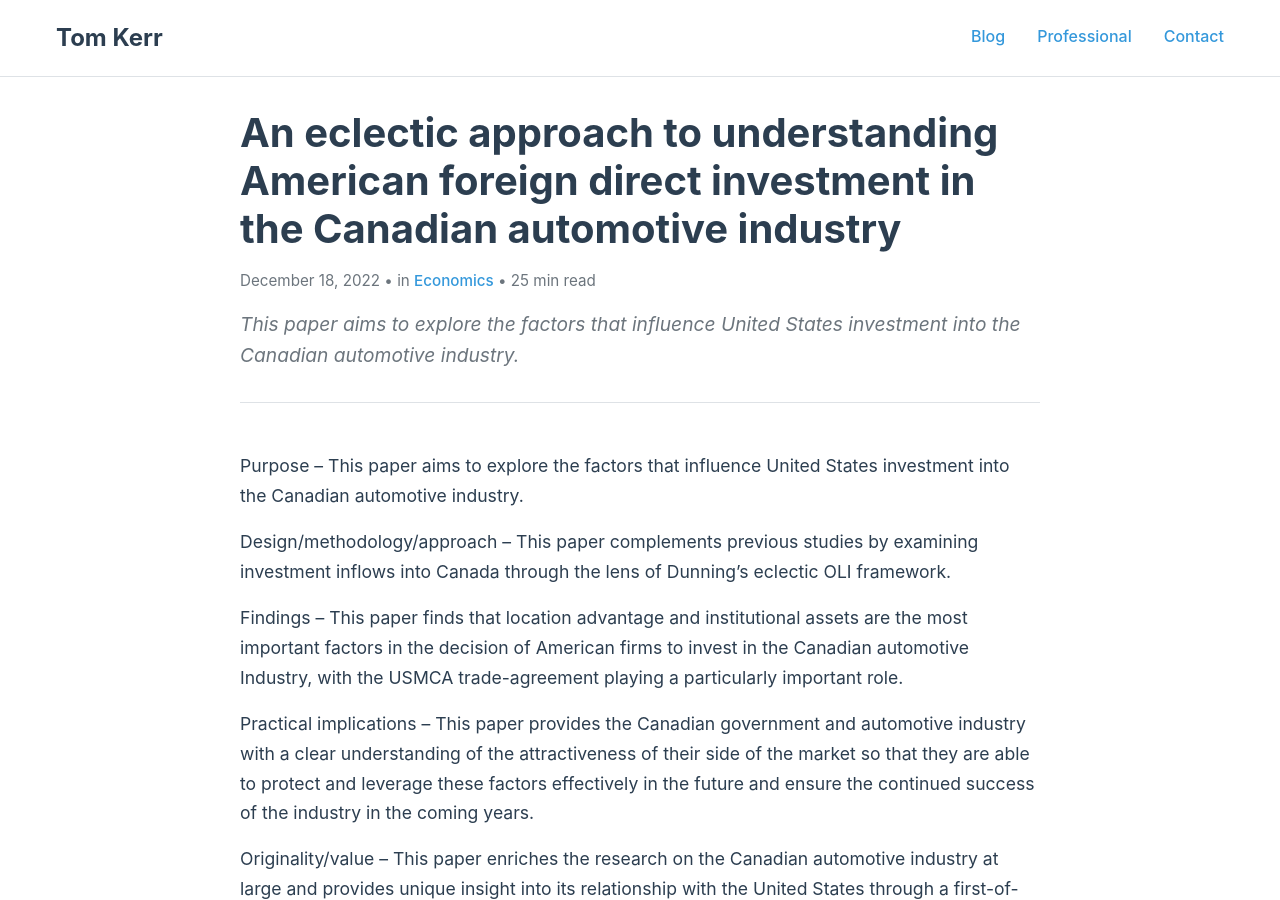
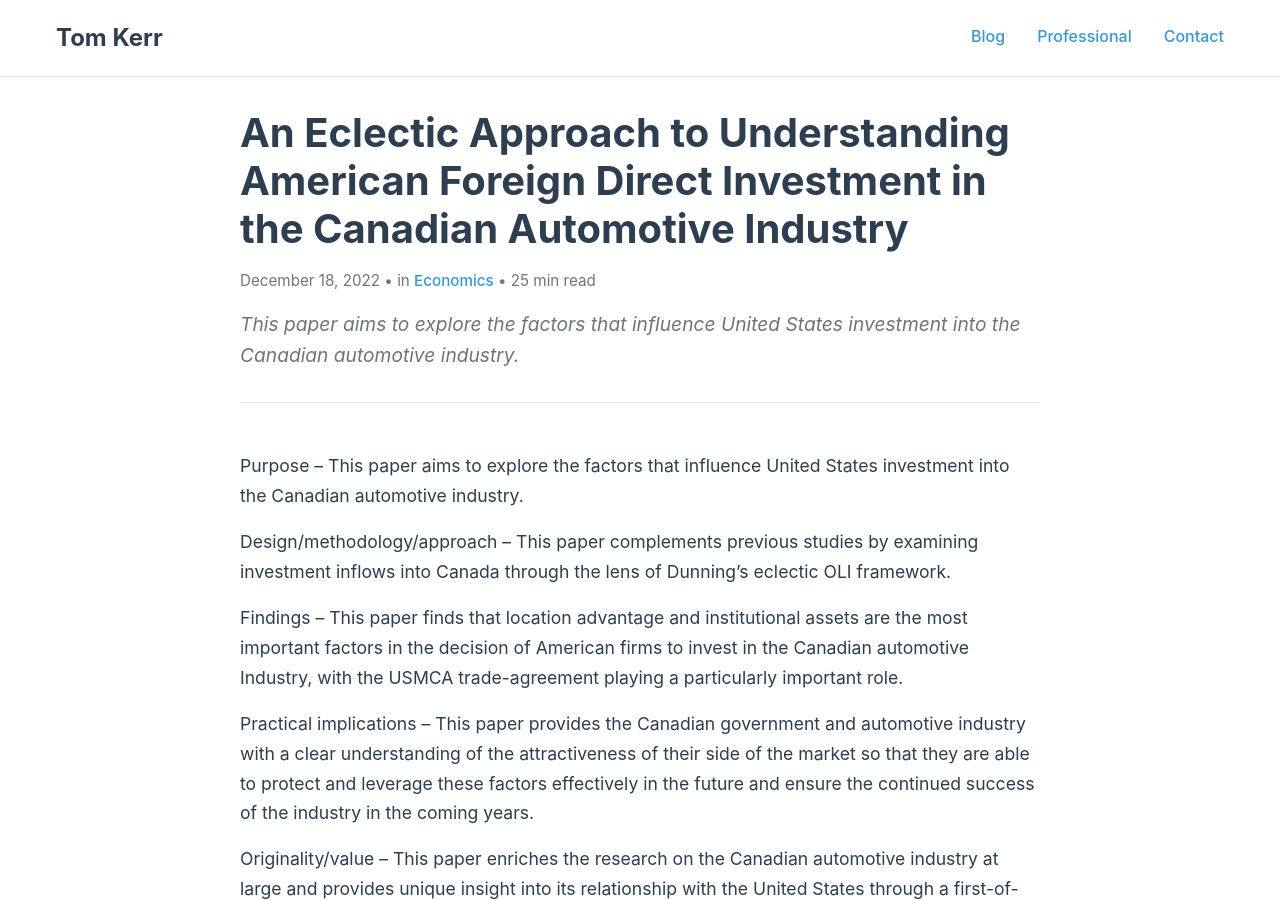
Before and after one commit to TDK250/Toms-Site, a Jekyll site: the page built from _posts/2022-12-08-automotive.md, in a window 1280 px wide and 900 px high. Built offline with Jekyll 4.4.1, drawn with Linux system fonts in a browser that asks for light colours.

```diff
--- a/_posts/2022-12-08-automotive.md
+++ b/_posts/2022-12-08-automotive.md
@@ -1,6 +1,6 @@
 ---
 layout: post
-title: "An eclectic approach to understanding American foreign direct investment in the Canadian automotive industry"
+title: "An Eclectic Approach to Understanding American Foreign Direct Investment in the Canadian Automotive Industry"
 date: 2022-12-18
 categories: [economics]
 tags: [economics]
```
